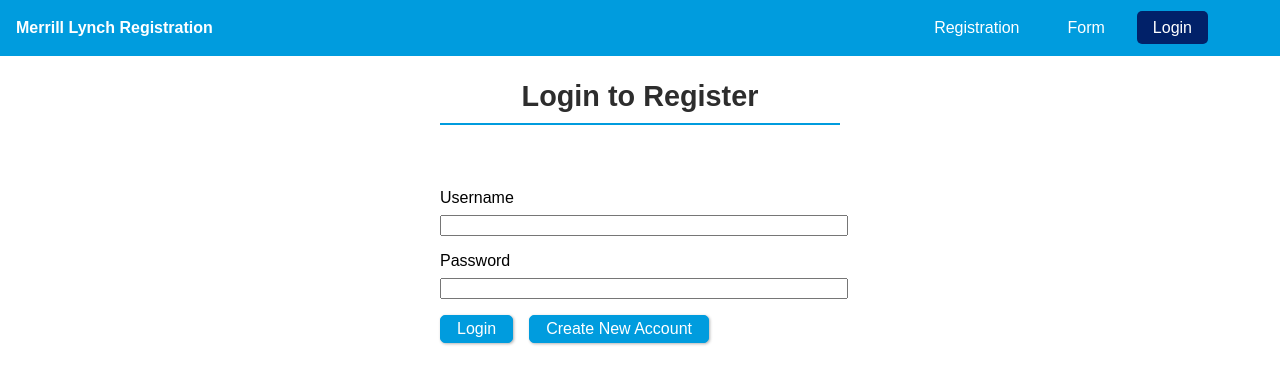
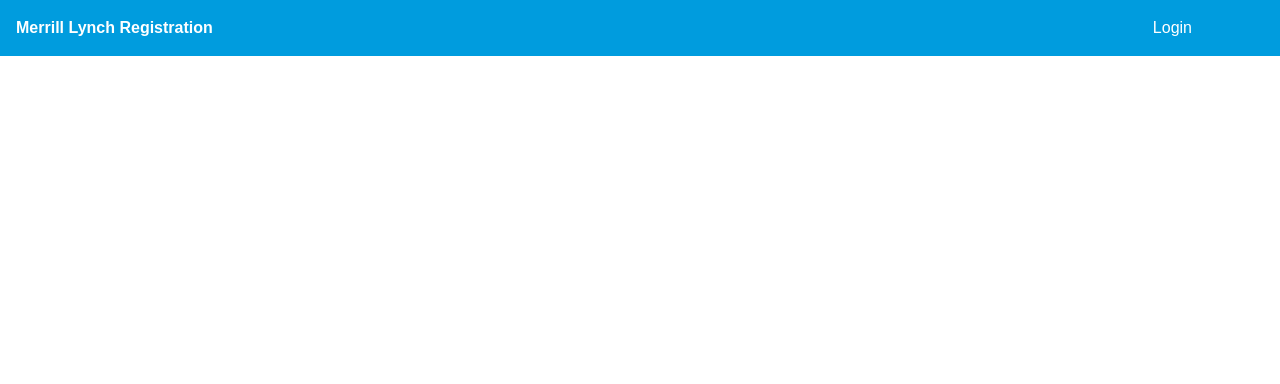
Before and after one commit to ECWireless/ml-registration-frontend, a React (Create React App) app: page /login in a window 1280 px wide. Shown: the top 384 px of the page. Built offline with nearby package versions, Linux system fonts and the light colour scheme.

Commit message:
Authentication complete

```diff
--- a/src/App.js
+++ b/src/App.js
@@ -1,29 +1,60 @@
-import React from 'react';
-import { BrowserRouter, Route, Redirect, Switch } from 'react-router-dom';
+import React, { Component } from 'react'
+import { BrowserRouter, Route, Switch } from 'react-router-dom';
 
 import './App.css';
 
 // Pages
 import Navigation from './components/Navigation/Navigation';
-
-import AuthPage from './pages/Auth';
+import Home from './pages/Home';
 import RegisterPage from './pages/Register';
 import FormPage from './pages/Form';
+import InfoPage from './pages/Info';
 
-function App() {
+// Context
+import AuthContext from './context/auth-context';
+
+
+export default class App extends Component {
+	state = {
+		token: null,
+		userId: null
+	}
+
+	componentDidUpdate() {
+		localStorage.setItem('myToken', this.state.token);
+	}
+
+	login = (token, userId, tokenExpiration) => {
+		this.setState({ token: token, userId: userId});
+		localStorage.setItem('myToken', this.state.token);
+	}
+
+	logout = (token, userId, tokenExpiration) => {
+		this.setState({ token: null, userId: null})
+		localStorage.removeItem('myToken');
+	}
+
+	render() {
 		return (
 			<BrowserRouter>
-			<Navigation />
+				<AuthContext.Provider
+					value={{
+						token: this.state.token,
+						userId: this.state.userId,
+						login: this.login,
+						logout: this.logout
+					}}>
+					<Navigation login={this.login} logout={this.logout} />
 					<main className="main-content">
 						<Switch>
-					<Redirect from="/" to='/login' exact />
-					<Route path="/login" component={AuthPage} />
-					<Route path="/register" component={RegisterPage} />
-					<Route path="/form" component={FormPage} />
+							<Route path="/register" component={RegisterPage} exact />
+							<Route path="/form" component={FormPage} exact />
+							<Route path="/info" component={InfoPage} exact />
+							<Route path="/" component={Home} exact />
 						</Switch>
 					</main>
+				</AuthContext.Provider>
 			</BrowserRouter>
 		);
 	}
-
-export default App;
+}
--- a/src/components/Navigation/Navigation.css
+++ b/src/components/Navigation/Navigation.css
@@ -8,6 +8,10 @@
     padding: 0 1rem;
     display: flex;
     align-items: center;
+}
+
+.main-navigation__logo a {
+    text-decoration: none;
 }
 
 .main-navigation__logo h1 {
--- a/src/components/Navigation/Navigation.js
+++ b/src/components/Navigation/Navigation.js
@@ -1,21 +1,32 @@
 import React from 'react';
 import { NavLink } from 'react-router-dom';
 
+import AuthContext from '../../context/auth-context';
 import './Navigation.css';
 
-export default function Navigation() {
+const Navigation = props => (
+    <AuthContext.Consumer>
+        {(context) => {
             return (
                 <header className="main-navigation">
                     <div className="main-navigation__logo">
+                        <NavLink to="/">
                             <h1>Merrill Lynch Registration</h1>
+                        </NavLink>
                     </div>
                     <nav className="main-navigation__items">
                         <ul>
-                    <li><NavLink to="/register">Registration</NavLink></li>
-                    <li><NavLink to="/form">Form</NavLink></li>
-                    <li><NavLink to="/login">Login</NavLink></li>
+                            {localStorage.getItem('myToken') && <li><NavLink to="/register">Registration</NavLink></li>}
+                            {localStorage.getItem('myToken') && <li><NavLink to="/form">Form</NavLink></li>}
+                            {!localStorage.getItem('myToken')
+                            ? <li onClick={props.login}><NavLink to="/" exact>Login</NavLink></li>
+                            : <li onClick={props.logout}><NavLink to="/" exact>Logout</NavLink></li>}
                         </ul>
                     </nav>
                 </header>
             )
-}
+        }}
+    </AuthContext.Consumer>
+)
+
+export default Navigation;
--- /dev/null
+++ b/src/context/auth-context.js
@@ -0,0 +1,8 @@
+import React from 'react';
+
+export default React.createContext({
+    token: null,
+    userId: null,
+    login: (token, userId, tokenExpiration) => {},
+    logout: () => {}
+});
--- a/src/pages/Auth.css
+++ b/src/pages/Home.css
@@ -54,3 +54,7 @@
     background: #012169;
     border: 1px solid #012169;
 }
+
+.form-warning {
+    color: red;
+}
--- a/src/pages/Auth.js
+++ b/src/pages/Home.js
@@ -1,6 +1,7 @@
 import React, { Component } from 'react';
 
-import './Auth.css';
+import './Home.css';
+import AuthContext from '../context/auth-context';
 
 // const serverUrl = 'http://localhost:8000/';
 const serverUrl = 'https://ml-registration-server.herokuapp.com/';
@@ -8,7 +9,10 @@ const serverUrl = 'https://ml-registration-server.herokuapp.com/';
 export default class Auth extends Component {
     state = {
         isLogin: true,
-    }
+        createUserMessage: null,
+    };
+
+    static contextType = AuthContext;
 
     constructor(props) {
         super(props);
@@ -65,13 +69,23 @@ export default class Auth extends Component {
             }
         })
         .then(res => {
-            if (res.status !== 200 && res.status !== 201) {
-                throw new Error('Failed!')
-            }
+            // if (res.status !== 200 && res.status !== 201) {
+            //     console.log(res)
+            //     throw new Error('Failed!')
+            // }
             return res.json();
         })
         .then(resData => {
-            console.log(resData);
+            if (resData.errors) {
+                this.setState({
+                    ...this.state.createUserMessage,
+                    createUserMessage: resData.errors[0].message
+                })
+            } else if (resData.data.login.token) {
+                this.context.login(resData.data.login.token, resData.data.login.userId, resData.data.login.tokenExpiration)
+
+                localStorage.setItem('myToken', resData.data.login.token);
+            }
         })
         .catch(err => {
             console.log(err);
@@ -102,8 +116,8 @@ export default class Auth extends Component {
                         <button type="submit">Create</button>
                         <button type="button" onClick={this.switchModeHandler}>Switch to Login</button>
                     </React.Fragment>}
-
                 </div>
+                <p className="form-warning">{this.state.createUserMessage}</p>
             </form>
         )
     }
--- /dev/null
+++ b/src/pages/Info.js
@@ -0,0 +1,11 @@
+import React, { Component } from 'react'
+
+export default class Info extends Component {
+    render() {
+        return (
+            <div>
+                <h1>Info Page</h1>
+            </div>
+        )
+    }
+}
```
Lines whose indentation alone changed are shown as unchanged.
